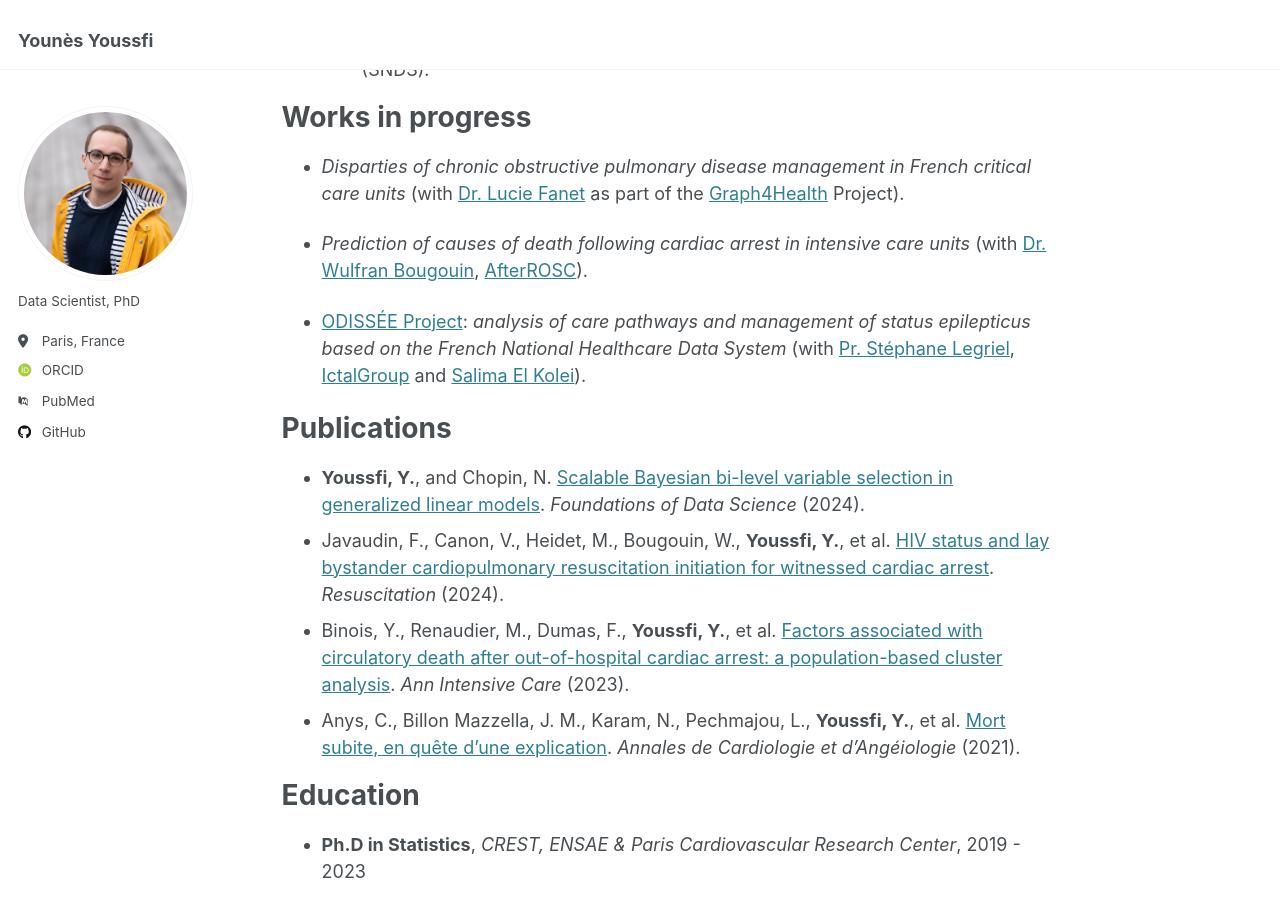
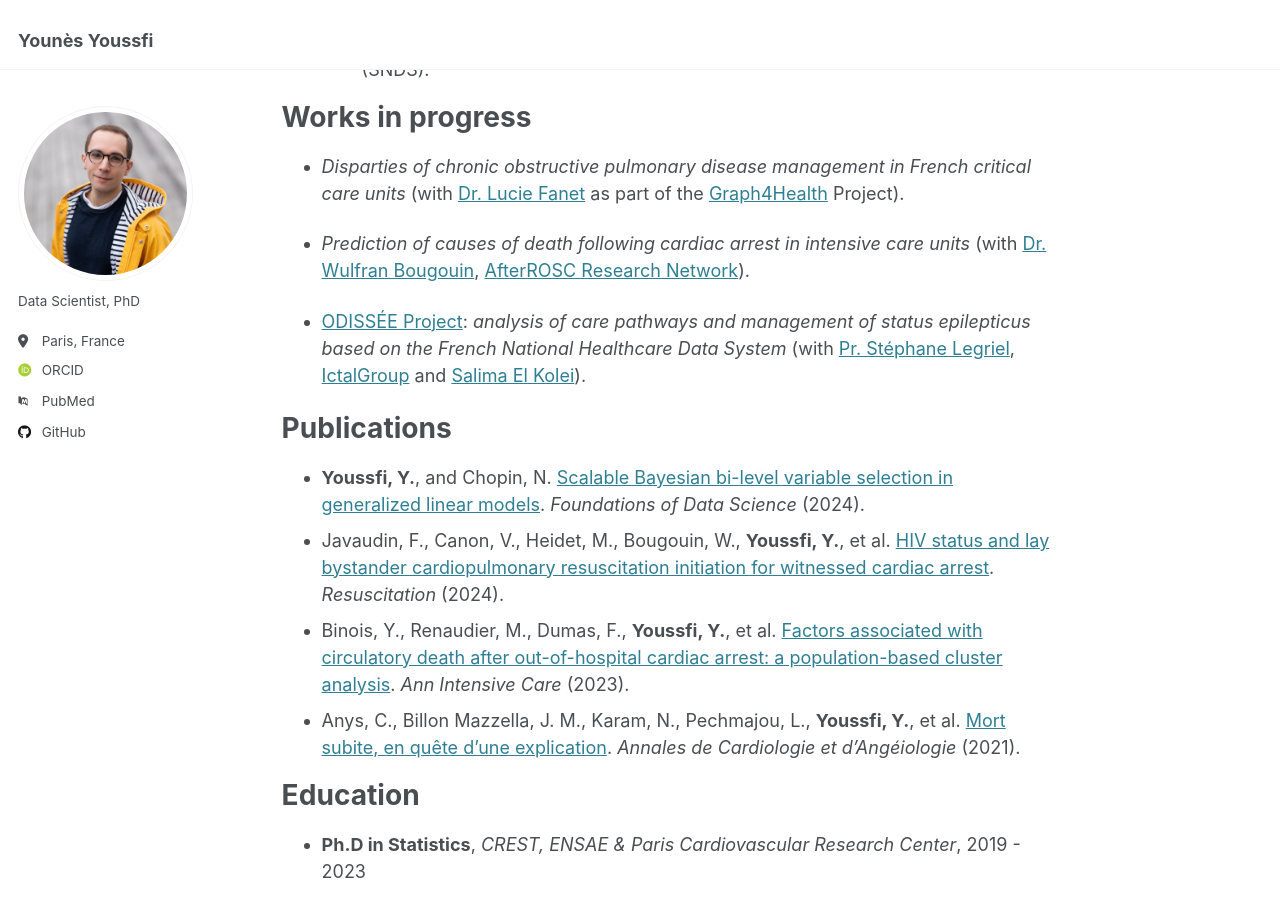
Before and after one commit to youyoussfi/youyoussfi.github.io, a Jekyll site: the page built from _pages/about.md, in a window 1280 px wide and 900 px high, scrolled down 961 px. Built offline with Jekyll 4.4.1, drawn with Linux system fonts in a browser that asks for light colours; some web fonts are replaced.

Commit message:
Update about.md

```diff
--- a/_pages/about.md
+++ b/_pages/about.md
@@ -34,7 +34,7 @@ Works in progress
 ======
 * *Disparties of chronic obstructive pulmonary disease management in French critical care units* (with [Dr. Lucie Fanet](https://pubmed.ncbi.nlm.nih.gov/?term=lucie+fanet&sort=date) as part of the [Graph4Health](https://guillaume-lecue.faculty.essec.edu/graph4health) Project).
 
-* *Prediction of causes of death following cardiac arrest in intensive care units* (with [Dr. Wulfran Bougouin](https://pubmed.ncbi.nlm.nih.gov/?term=Bougouin+W&sort=date), [AfterROSC](https://afterrosc.org/)).
+* *Prediction of causes of death following cardiac arrest in intensive care units* (with [Dr. Wulfran Bougouin](https://pubmed.ncbi.nlm.nih.gov/?term=Bougouin+W&sort=date), [AfterROSC Research Network](https://afterrosc.org/)).
 
 * [ODISSÉE Project](https://health-data-hub.fr/projets/odissee): *analysis of care pathways and management of status epilepticus based on the French National Healthcare Data System* (with [Pr. Stéphane Legriel](https://scholar.google.fr/citations?user=3n6afrkAAAAJ&hl=fr), [IctalGroup](https://ictalgroup.org/) and [Salima El Kolei](https://sites.google.com/site/selkolei/)).
 
```
